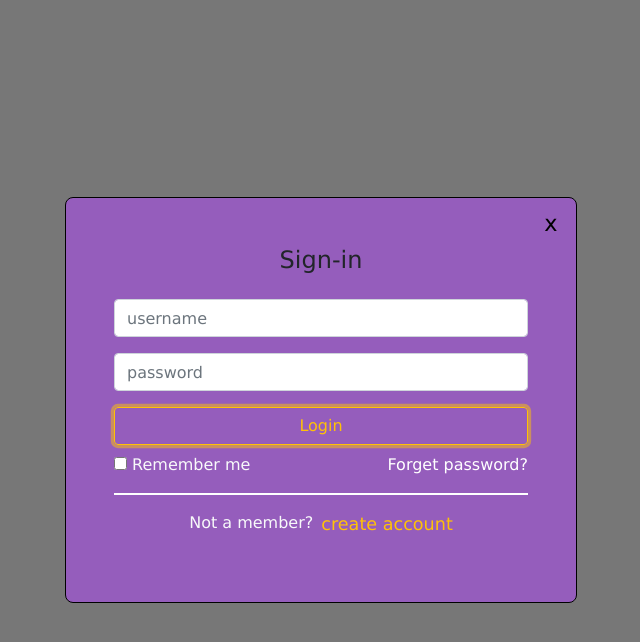
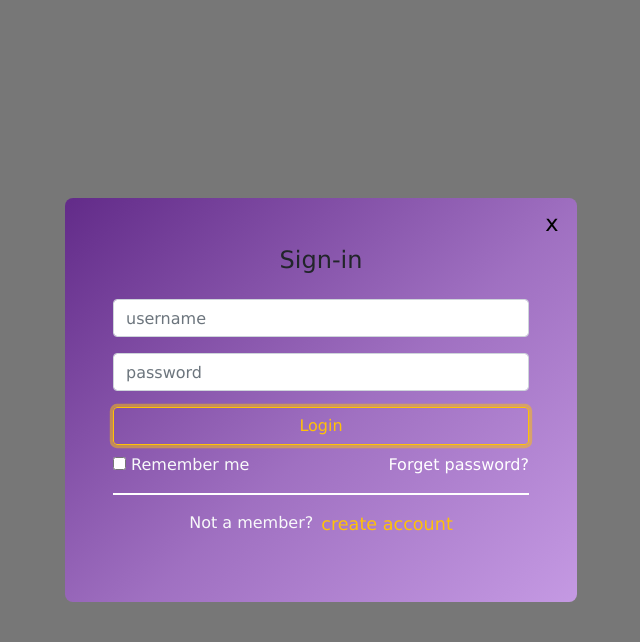
Before and after one commit to joaopaulopbjp/ifpb_monteiro_dac_2021_2_grupo_3, a Vue app in the folder frontend/: page /#/Login in a window 1280 px wide. Both pictures are taken after a click on the button "Login". Shown: the top 642 px of the page, without its empty margins (319-959 px from the left). Built offline with nearby package versions, Linux system fonts and the light colour scheme; no server answers; the HTML template or start-up script is replaced by a standard one.

Commit message:
background degrade

```diff
--- a/frontend/src/modal/Login.vue
+++ b/frontend/src/modal/Login.vue
@@ -68,12 +68,11 @@
 }
 
 .boxintern {
-  background: #955DBC;
+  background: linear-gradient(138.08deg, #531A7B -13.53%, rgba(110, 38, 161, 0.66) 54.75%, rgba(149, 57, 213, 0.46) 111.81%, rgba(161, 60, 232, 0) 165.13%), #FFFFFF;;
   width: 40%;
   min-width: 300px;
   max-height: 500px;
   padding: 20px;
-  border: 1px solid black;
   border-radius: 8px;
   position: relative;
 }
```
